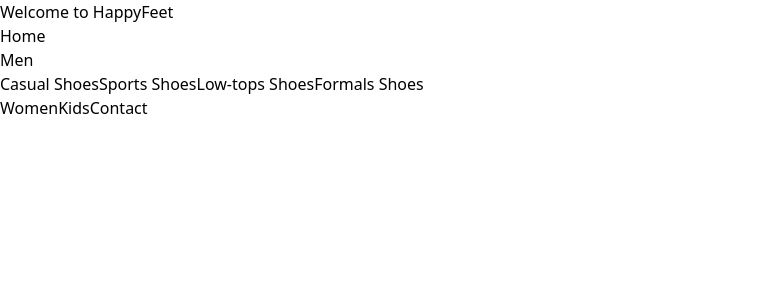
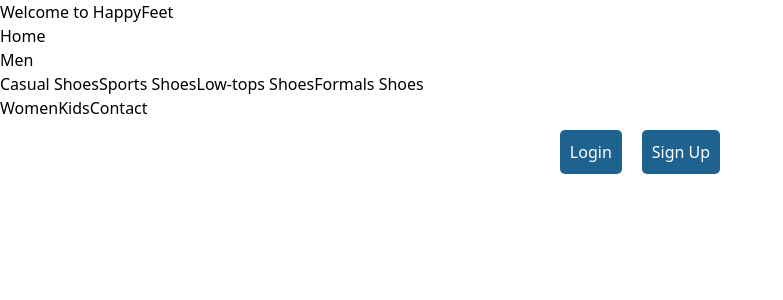
Before and after one commit to asrithadaida/E-Commerce-Shopping, an Angular app in the folder happyfeet/: page / in a window 1280 px wide. Shown: the top 300 px of the page, without its empty margins (0-783 px from the left). Built offline with nearby package versions, Linux system fonts and the light colour scheme.

Commit message:
Sai Teja Thatikonda - Team 04 - 02/12/2024

```diff
--- a/happyfeet/src/app/app.component.html
+++ b/happyfeet/src/app/app.component.html
@@ -2,6 +2,29 @@
 <head>
 
 </head>
+<style>
+            #links {
+            text-align: center;
+            margin-top: 10px;
+        }
+
+        #links a {
+            display: inline-block;
+            margin: 0 10px;
+            padding: 10px;
+            background-color: #1e6290;
+            color: #fff;
+            text-decoration: none;
+            font-size: 16px;
+            border-radius: 5px;
+        }
+
+        #links a:hover {
+            background-color: #08F2F9;
+        }
+
+</style>
+
 <body>
     <nav>
         <a href="#">Home</a>
@@ -19,4 +42,10 @@
         <a href="#">Kids</a>
         <a href="#">Contact</a>
     </nav>
+
+    <div id="links">
+        <a href="#login" onclick="openLogin()">Login</a>
+        <a href="#signup" onclick="signUpButtonClicked()">Sign Up</a>
+    </div>
+
 </body>
```
